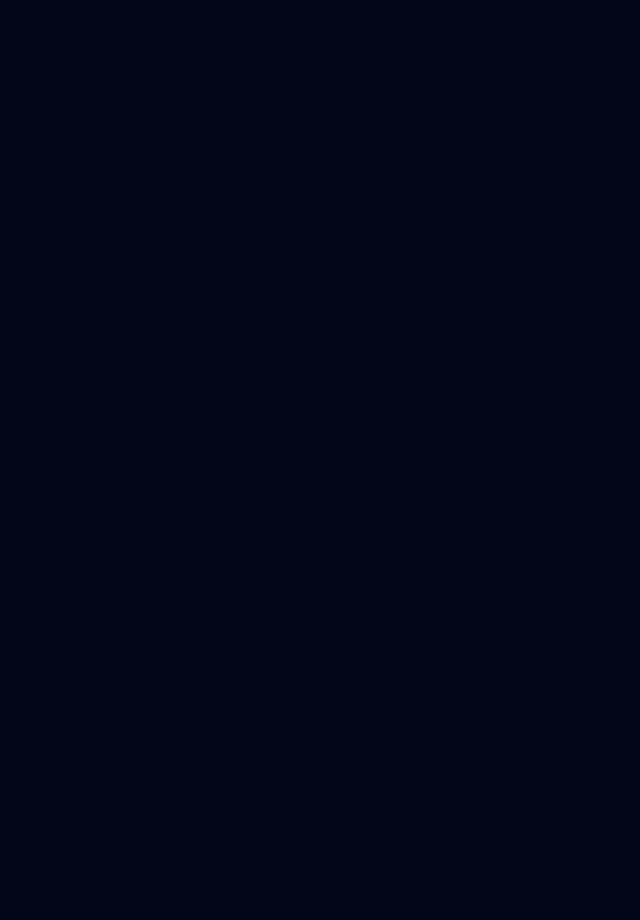
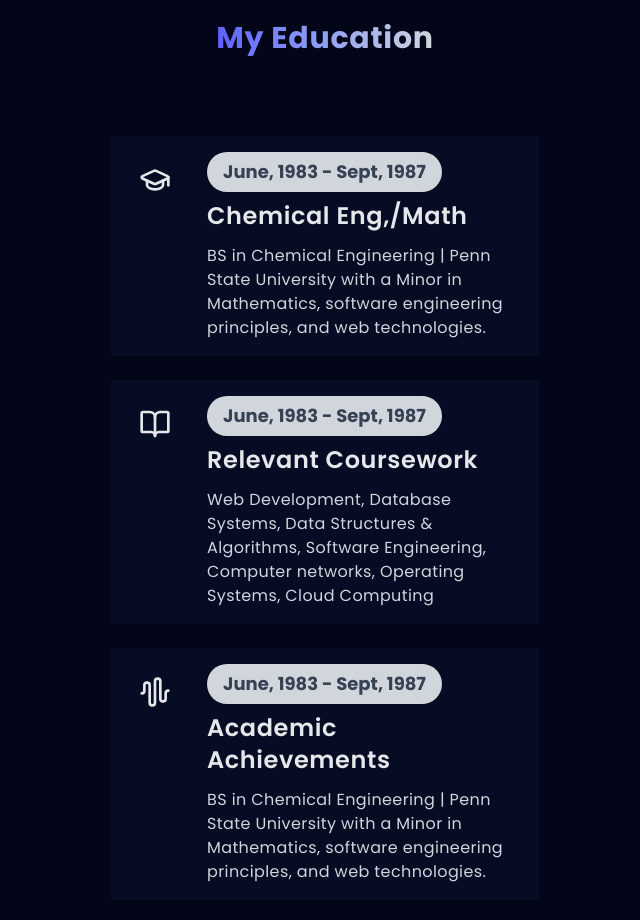
Before and after one commit to creativeloc/portfolio-website, a Next.js app: page / in a window 1280 px wide. Shown: the part 1360-2280 px from the top of the page, without its empty margins (81-721 px from the left). Before the commit the page ends 1252 px from the top, so only its background shows below. Built offline with nearby package versions, Linux system fonts and the light colour scheme.

Commit message:
added resume section with relevant educational details

```diff
--- a/src/app/page.tsx
+++ b/src/app/page.tsx
@@ -1,4 +1,5 @@
 import HeroSection from "@/components/home/hero/HeroSection"
+import ResumeSection from "@/components/home/ResumeSection"
 import ServiceSection from "@/components/home/services/ServiceSection"
 
 export default function Home() {
@@ -6,6 +7,7 @@ export default function Home() {
     <>
       <HeroSection />
       <ServiceSection />
+      <ResumeSection />
     </>
   )
 }
--- /dev/null
+++ b/src/components/ResumeCard.tsx
@@ -0,0 +1,36 @@
+import { IconType } from "react-icons"
+
+interface ResumeCardProps {
+  major: string
+  icon: IconType
+  date?: string
+  description: string
+}
+
+export default function ResumeCard({
+  major,
+  icon: Icon,
+  date,
+  description
+}: ResumeCardProps) {
+  return (
+    <div className="flex items-start space-x-6 bg-blue-950/20 p-4 sm;p-8 rounded:md">
+      <div className="w-10 h-10 sm:w-14 sm:h-14 bg-blue-960 rounded-full grid place-items-center">
+        <Icon className="w-6 h-6 sm:w-8 sm:h-8 text-gray-200" />
+      </div>
+      <div className="flex-1">
+        {date && (
+          <p className="mb-2 px-4 py-1 sm:py-1.5 rounded-full bg-gray-300 text-gray-700 w-fit text-sm sm:text-lg font-bold">
+            {date}
+          </p>
+        )}
+        <p className="text-gray-200 text-xl sm:text-2xl font-semibold tracking-wide">
+          {major}
+        </p>
+        <p className="text-sm sm:text-base mt-3 text-gray-300 tracking-wide">
+          {description}
+        </p>
+      </div>
+    </div>
+  )
+}
--- /dev/null
+++ b/src/components/home/ResumeSection.tsx
@@ -0,0 +1,37 @@
+import { LuAudioWaveform, LuBookOpen, LuGraduationCap } from "react-icons/lu"
+import Header from "../general/Header"
+import ResumeCard from "../ResumeCard"
+
+export default function ResumeSection() {
+  return (
+    <section id="resume" className="my-12">
+      <div className="w-[90%] sm:w-[70%] mx-auto grid grid-cols-1 xl:grid-cols-2 gap-10">
+        {/* education section */}
+        <div>
+          <Header title="My Education" as="h2" />
+          <div className="space-y-6">
+            <ResumeCard
+              icon={LuGraduationCap}
+              major="Chemical Eng,/Math"
+              description="BS in Chemical Engineering | Penn State University with a Minor in Mathematics, software engineering principles, and web technologies."
+              date="June, 1983 - Sept, 1987"
+            />
+            <ResumeCard
+              icon={LuBookOpen}
+              major="Relevant Coursework"
+              description="Web Development, Database Systems, Data Structures & Algorithms, Software Engineering, Computer networks, Operating Systems, Cloud Computing "
+              date="June, 1983 - Sept, 1987"
+            />
+            <ResumeCard
+              icon={LuAudioWaveform}
+              major="Academic Achievements"
+              description="BS in Chemical Engineering | Penn State University with a Minor in Mathematics, software engineering principles, and web technologies."
+              date="June, 1983 - Sept, 1987"
+            />
+          </div>
+        </div>
+        {/* work experience section */}
+      </div>
+    </section>
+  )
+}
```
